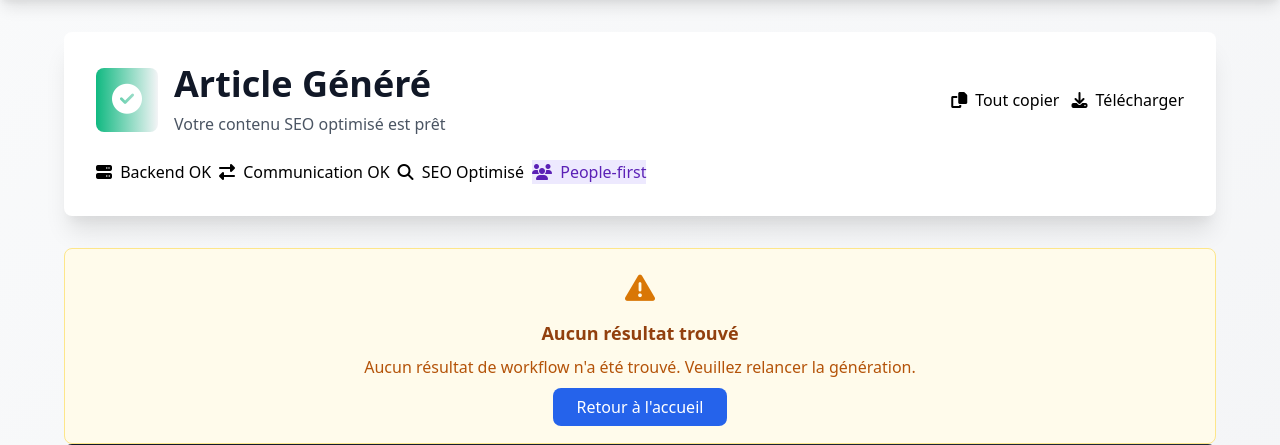
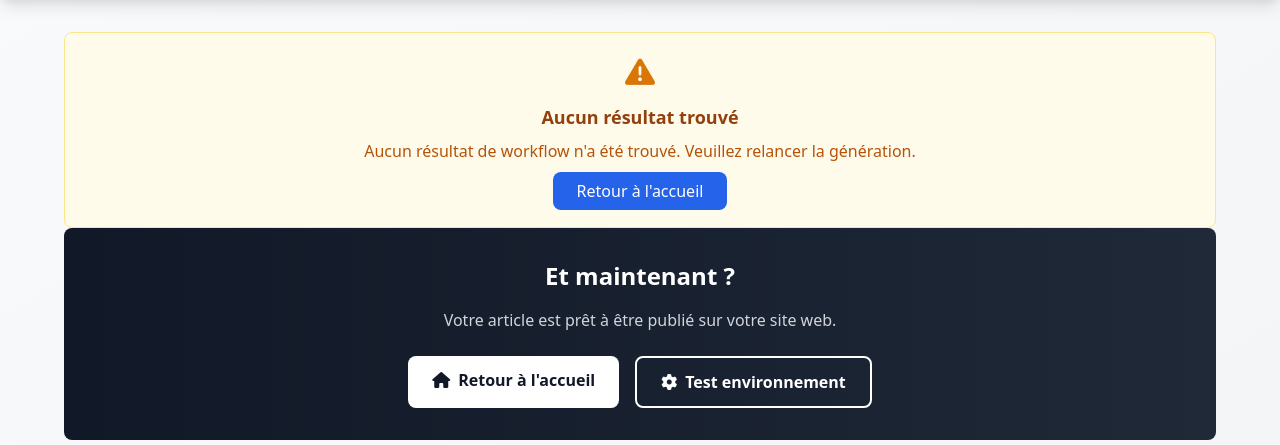
Before and after one commit to Hakim78/rewritter_clusters, a PHP site: page /result.php in a window 1280 px wide. Shown: the part 87-532 px from the top of the page. Run offline with PHP 8.4, Linux system fonts and the light colour scheme; some libraries are stand-ins or nearby versions.

Commit message:
Result better

```diff
--- a/frontend/public/result.php
+++ b/frontend/public/result.php
@@ -16,58 +16,7 @@ $workflowType = isset($_GET['workflow']) ? (int)$_GET['workflow'] : 1;
 <script src="https://cdn.tiny.cloud/1/no-api-key/tinymce/6/tinymce.min.js" referrerpolicy="origin"></script>
 
 <div class="max-w-6xl mx-auto">
-    <!-- En-tête de la page -->
-    <div class="bg-white rounded-lg shadow-xl p-8 mb-8">
-        <div class="flex items-center justify-between">
-            <div class="flex items-center">
-                <div class="bg-gradient-to-r from-green-500 to-teal-500 p-4 rounded-lg mr-4">
-                    <i class="fas fa-check-circle text-white text-3xl"></i>
-                </div>
-                <div>
-                    <h1 class="text-4xl font-bold text-gray-900">
-                        <?php if ($testMode): ?>
-                            Résultats du Test
-                        <?php else: ?>
-                            Article Généré
-                        <?php endif; ?>
-                    </h1>
-                    <p class="text-gray-600 mt-2">
-                        <?php if ($testMode): ?>
-                            Test de communication Frontend ↔ Backend réussi
-                        <?php else: ?>
-                            Votre contenu SEO optimisé est prêt
-                        <?php endif; ?>
-                    </p>
-                </div>
-            </div>
-            <div class="space-x-2">
-                <button id="btn-copy-all" class="btn-primary">
-                    <i class="fas fa-copy mr-2"></i>Tout copier
-                </button>
-                <button id="btn-download-all" class="btn-secondary">
-                    <i class="fas fa-download mr-2"></i>Télécharger
-                </button>
-            </div>
-        </div>
 
-        <!-- Badges de status -->
-        <div class="flex flex-wrap gap-2 mt-6">
-            <span class="badge badge-success">
-                <i class="fas fa-server mr-1"></i> Backend OK
-            </span>
-            <span class="badge badge-info">
-                <i class="fas fa-exchange-alt mr-1"></i> Communication OK
-            </span>
-            <?php if (!$testMode): ?>
-                <span class="badge badge-warning">
-                    <i class="fas fa-search mr-1"></i> SEO Optimisé
-                </span>
-                <span class="badge bg-purple-100 text-purple-800">
-                    <i class="fas fa-users mr-1"></i> People-first
-                </span>
-            <?php endif; ?>
-        </div>
-    </div>
 
     <?php if ($testMode): ?>
         <!-- Mode Test: Affichage des données de test -->
```
